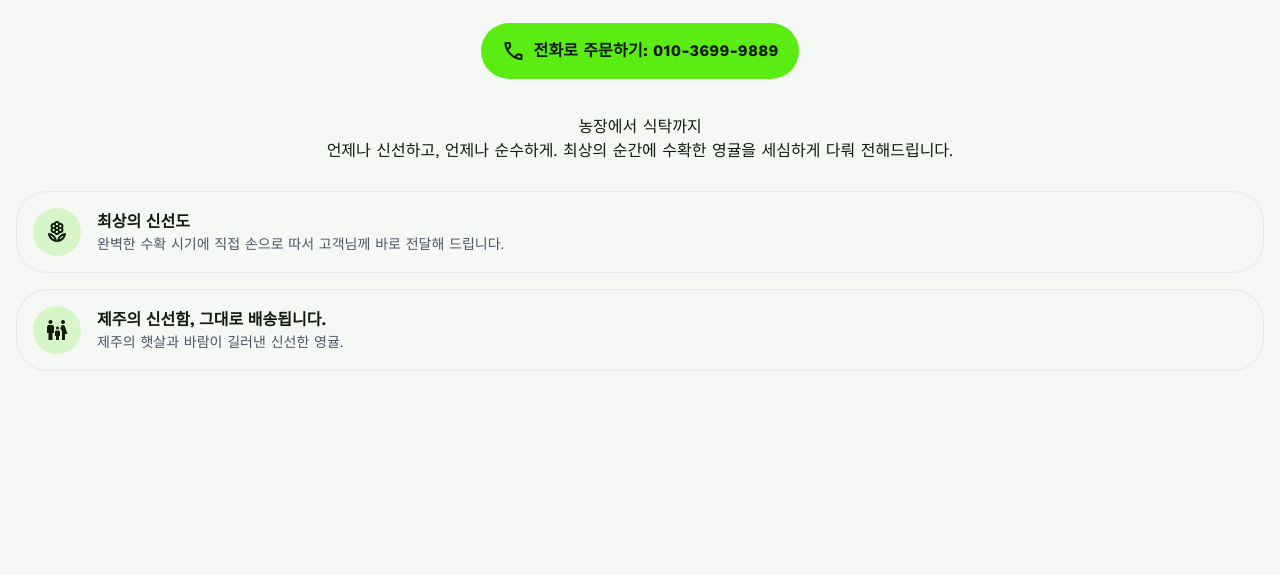
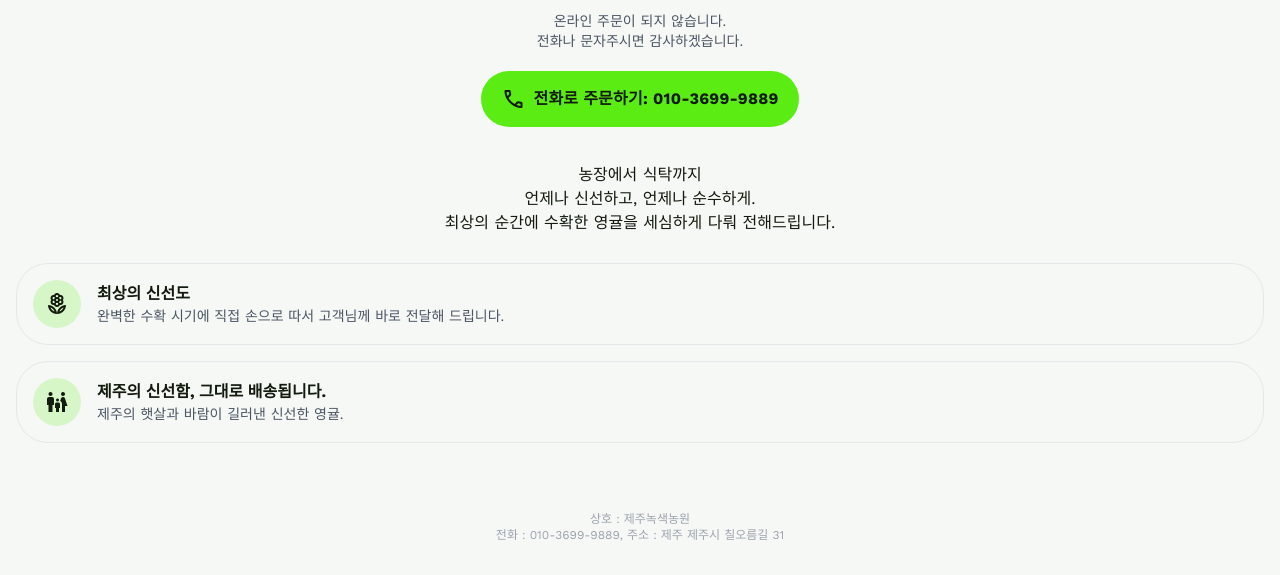
Before and after one commit to jejunsn-cmd/younggyul-landing, a plain HTML site: page index.htm in a window 1280 px wide. Shown: the part 385-960 px from the top of the page. Before the commit the page ends 884 px from the top, so only its background shows below. Drawn offline with nearby package versions, Linux system fonts and the light colour scheme.

Commit message:
주소등 부가설명 추가

```diff
--- a/index.htm
+++ b/index.htm
@@ -55,6 +55,8 @@
 </div>
 </div>
 <h1 class="text-[#121b0d] dark:text-gray-100 tracking-light text-[32px] font-bold leading-tight px-4 text-center pb-3 pt-6">신선한 영귤, 농장 직송</h1>
+<p class="text-sm text-gray-600 dark:text-gray-400 text-center px-4 pb-2">온라인 주문이 되지 않습니다.<br>
+전화나 문자주시면 감사하겠습니다.</p>
 <div class="flex justify-center px-4 py-3">
 <a href="tel:010-3699-9889">
   <button class="flex min-w-[84px] max-w-[480px] cursor-pointer items-center justify-center overflow-hidden rounded-full h-14 px-5 flex-1 bg-primary text-[#121b0d] gap-2 pl-5 text-base font-bold leading-normal tracking-[0.015em] hover:opacity-90 transition-opacity">
@@ -67,7 +69,7 @@
 <!-- <h4 class="text-[#669a4c] dark:text-primary/70 text-sm font-bold leading-normal tracking-[0.015em] px-4 py-2 text-center uppercase">우리의 다짐</h4> -->
 <p class="text-[#121b0d] dark:text-gray-300 text-base font-normal leading-normal pb-3 pt-1 px-4 text-center">
       농장에서 식탁까지<br>
-      언제나 신선하고, 언제나 순수하게.
+      언제나 신선하고, 언제나 순수하게.<br>
       최상의 순간에 수확한 영귤을 세심하게 다뤄 전해드립니다.
     </p>
 <div class="flex flex-col gap-4 px-4 py-4">
@@ -91,5 +93,11 @@
 </div>
 </div>
 <div class="h-5"></div>
+<div class="flex-grow"></div>
+<footer class="w-full px-4 py-8">
+<p class="text-center text-xs text-gray-400 dark:text-gray-600">상호 : 제주녹색농원<br>
+전화 : 010-3699-9889, 주소 : 제주 제주시 칠오름길 31
+</p>
+</footer>
 </div>
 </body></html>
```
